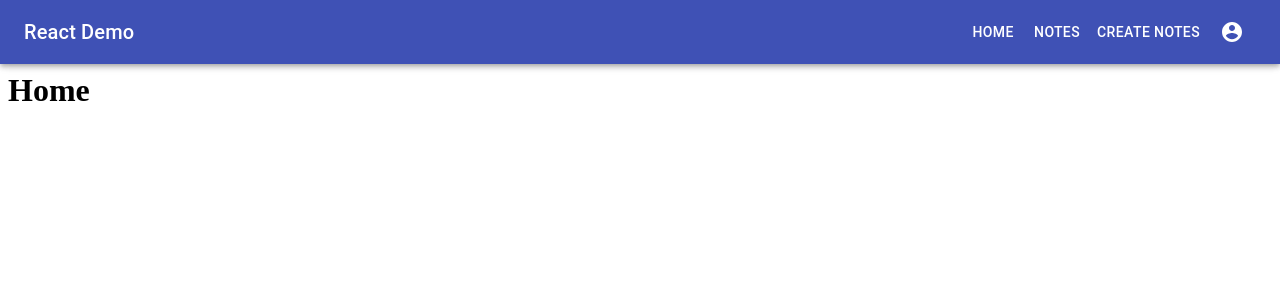
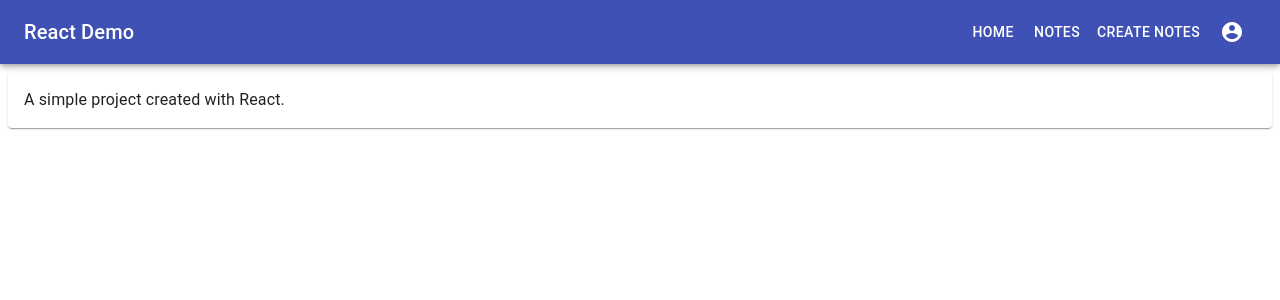
Before and after one commit to kulcsarrudolf/ReactDemo, a React (Create React App) app: page /notes in a window 1280 px wide. Shown: the top 300 px of the page. Built offline with nearby package versions, Linux system fonts and the light colour scheme.

Commit message:
Home Updates

```diff
--- a/src/components/Home.jsx
+++ b/src/components/Home.jsx
@@ -1,8 +1,21 @@
+import { Paper, Typography } from "@material-ui/core";
+import { makeStyles } from "@material-ui/core/styles";
+
+const useStyles = makeStyles((theme) => ({
+    home: {
+        padding: "1rem",
+    },
+}));
+
 function Home() {
-  return (
-    <>
-      <h1>Home</h1>
-    </>
-  );
+    const classes = useStyles();
+
+    return (
+        <>
+            <Paper className={classes.home}>
+                <Typography>A simple project created with React.</Typography>
+            </Paper>
+        </>
+    );
 }
 export default Home;
```
